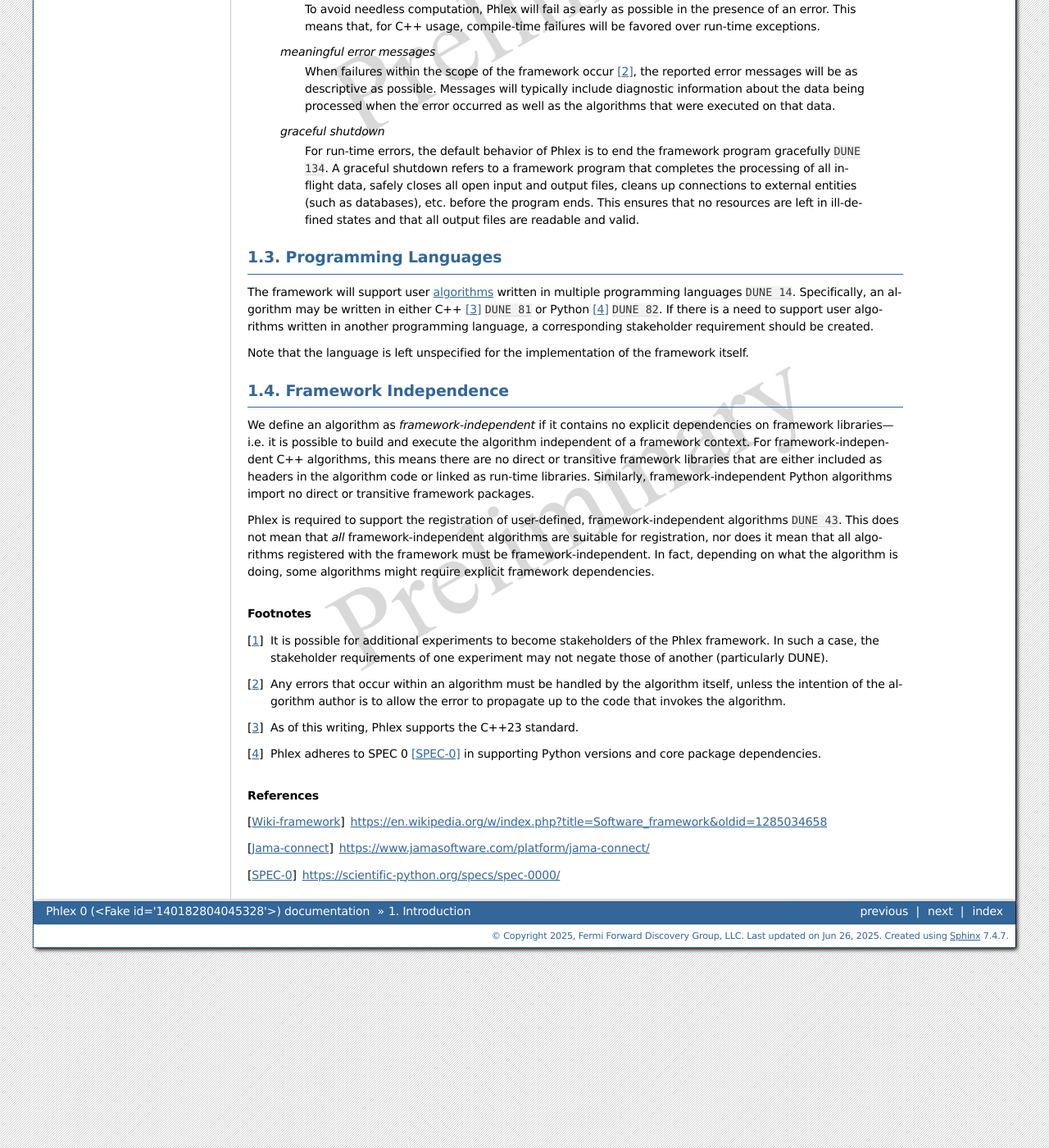
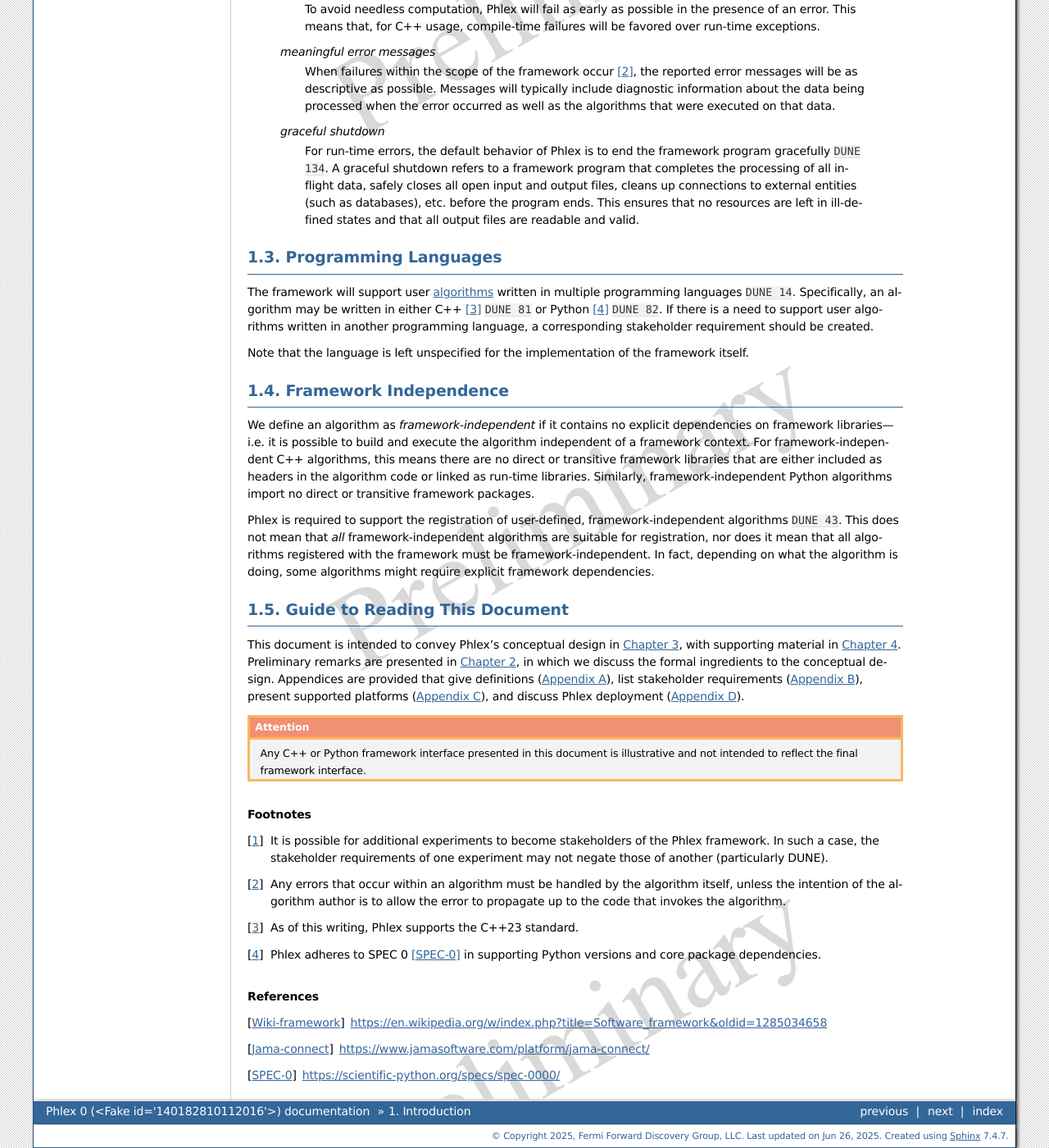
Before and after one commit to Framework-R-D/phlex-design, a Sphinx documentation site: the page built from doc/introduction.rst, in a window 1280 px wide and 1400 px high, scrolled down 2321 px. Shown: the whole window at 82% size. Built offline with Sphinx 7.4.7, drawn with Linux system fonts in a browser that asks for light colours; cross-references to code outside the pages are shown as plain code; some of the changed text lies outside the part shown.

Commit message:
Add reading guide to introduction

```diff
--- a/doc/appendices/platforms.rst
+++ b/doc/appendices/platforms.rst
@@ -5,5 +5,5 @@
 As of this writing, Phlex programs must run on the AlmaLinux 9 operating system, which is used for DUNE's batch-processing needs.
 
 Where practicable, Phlex may be usable on other systems, such as Ubuntu and macOS.
-However, any platforms not required by Phlex's stakeholders will be supported on a best-effort basis.
-In addition, the set of supportable platforms is constrained by the libraries required by Phlex and the available compute nodes provided by continuous integration systems.
+However, any platforms not required by Phlex's stakeholders (or *non-essential* platforms) will be supported on a best-effort basis.
+In addition, the set of supportable non-essential platforms is constrained by the libraries required by Phlex and the available compute nodes provided by continuous integration systems.
--- a/doc/ch_preliminaries/data_flow.rst
+++ b/doc/ch_preliminaries/data_flow.rst
@@ -45,11 +45,7 @@
    :align: center
 
 The above graph does not specify an implementation---assuming :math:`f` and :math:`g` are pure functions (see :numref:`ch_preliminaries/functional_programming:Pure functions`), the same result is obtained if (a) full sequences are passed between the nodes, or (b) one element per sequence is passed at a time.
-Whether option (a) or (b) is chosen as the processing implementation depends on the data and the overall constraints on the program.
-
-.. todo::
-
-   Determine whether the choice between (a) and (b) can be decided in user code, by user configuration, or by something else.
+Determining whether option (a) or (b) is more efficient depends on the data passed between the nodes and the overall constraints on the program.
 
 One benefit to using a graph representation using data sequences and higher-order functions is the ability to easily express folds and unfolds.
 As an illustration, consider the calculation of a sum of squares for all integers from 1 through :math:`n`:
--- a/doc/introduction.rst
+++ b/doc/introduction.rst
@@ -146,6 +146,18 @@
 This does not mean that *all* framework-independent algorithms are suitable for registration, nor does it mean that all algorithms registered with the framework must be framework-independent.
 In fact, depending on what the algorithm is doing, some algorithms might require explicit framework dependencies.
 
+==============================
+Guide to Reading This Document
+==============================
+
+This document is intended to convey Phlex's conceptual design in :numref:`Chapter %s <conceptual_design:Conceptual design>`, with supporting material in :numref:`Chapter %s <supporting_design:Supporting design>`.
+Preliminary remarks are presented in  :numref:`Chapter %s <preliminaries:Preliminaries>`, in which we discuss the formal ingredients to the conceptual design.
+Appendices are provided that give definitions (:numref:`Appendix %s <appendices/definitions:Definitions>`), list stakeholder requirements (:numref:`Appendix %s <appendices/requirements:Framework Requirements>`), present supported platforms (:numref:`Appendix %s <appendices/platforms:Supported Platforms>`), and discuss Phlex deployment (:numref:`Appendix %s <appendices/deployment:Deployment>`).
+
+.. attention::
+
+   Any C++ or Python framework interface presented in this document is illustrative and not intended to reflect the final framework interface.
+
 .. rubric:: Footnotes
 
 .. [#f1] It is possible for additional experiments to become stakeholders of the Phlex framework.
```
Also changed, not shown: doc/ch_conceptual_design/registration.rst (+6 -7 lines).
